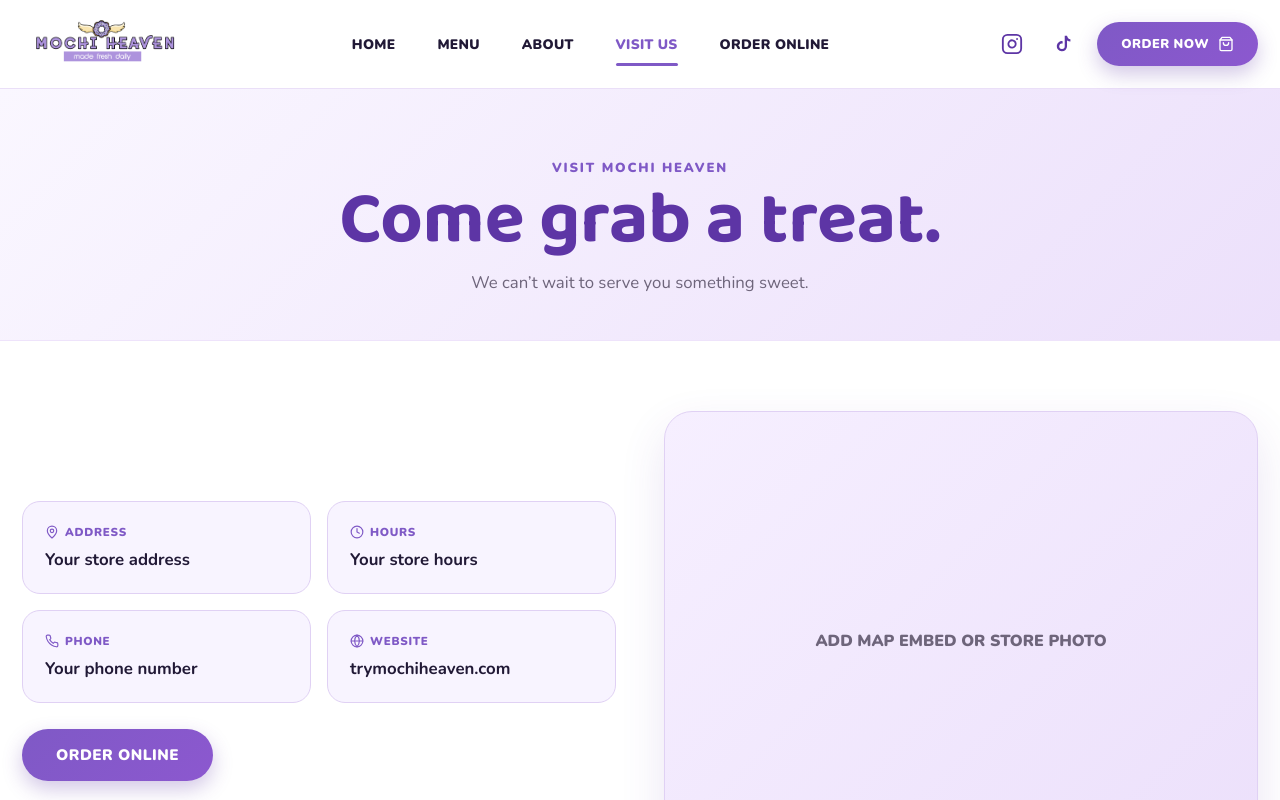
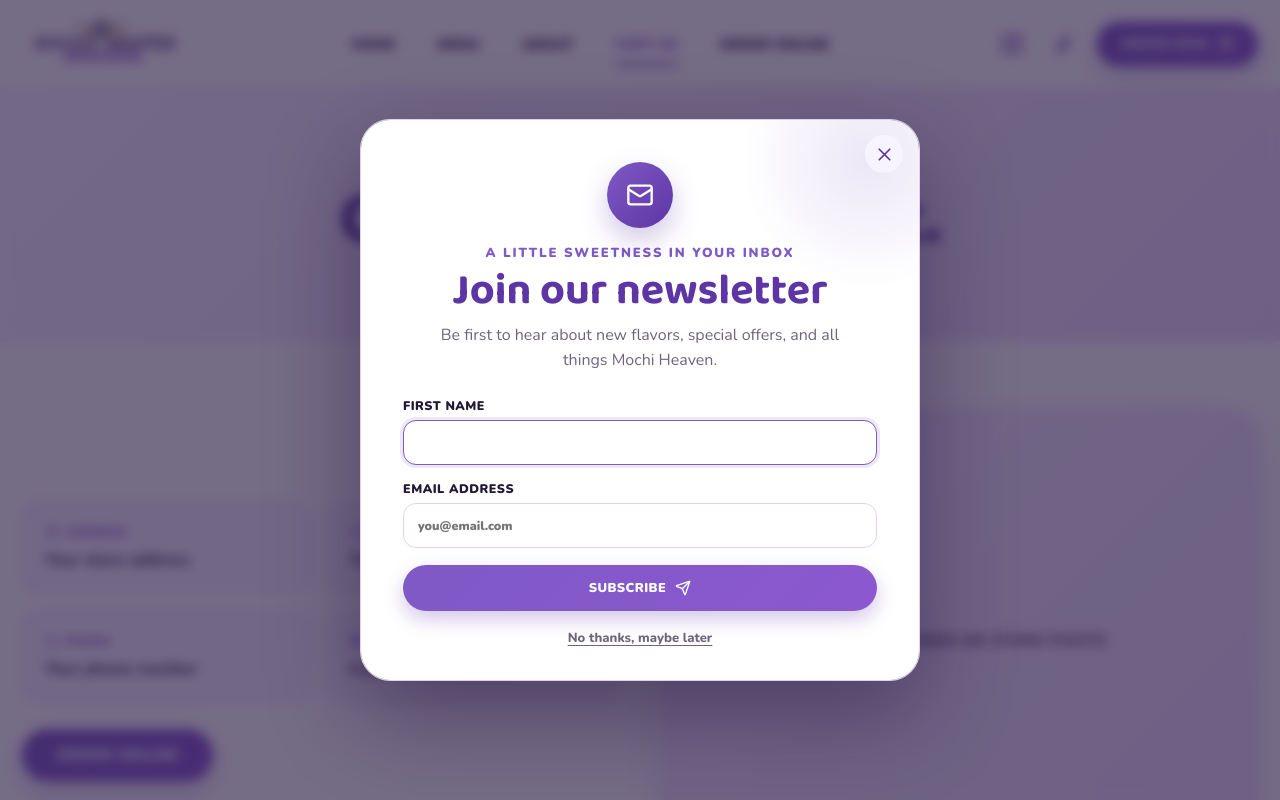
Before and after one commit to NotLagpixel/MochiHeaven, a React (Create React App) app: page /visit in a window 1280 px wide. Shown: the top 800 px of the page. Built offline with nearby package versions, Linux system fonts and the light colour scheme; no server answers.

Commit message:
Add first-visit newsletter signup

```diff
--- a/src/App.js
+++ b/src/App.js
@@ -5,6 +5,7 @@ import { useContent } from "./context/ContentContext";
 import Navbar from "./components/Navbar";
 import Footer from "./components/Footer";
 import OrderModal from "./components/OrderModal";
+import NewsletterModal from "./components/NewsletterModal";
 import Home from "./pages/Home";
 import MenuPage from "./pages/MenuPage";
 import About from "./pages/About";
@@ -58,6 +59,7 @@ export default function App() {
       </Routes>
       {!isAdmin && <Footer />}
       <OrderModal open={orderOpen} onClose={() => setOrderOpen(false)} />
+      {!isAdmin && <NewsletterModal />}
     </OrderContext.Provider>
   );
 }
--- a/src/components/Newsletter.js
+++ b/src/components/Newsletter.js
@@ -6,12 +6,18 @@ import { useContent } from "../context/ContentContext";
 export default function Newsletter() {
   const { content } = useContent();
   const n = content.site.newsletter || {};
+  const [firstName, setFirstName] = useState("");
   const [email, setEmail] = useState("");
   const [done, setDone] = useState(false);
   const [error, setError] = useState("");
 
   const submit = async (e) => {
     e.preventDefault();
+    const cleanFirstName = firstName.trim();
+    if (!cleanFirstName) {
+      setError("Please enter your first name.");
+      return;
+    }
     const valid = /^[^\s@]+@[^\s@]+\.[^\s@]+$/.test(email);
     if (!valid) {
       setError("Please enter a valid email address.");
@@ -24,13 +30,14 @@ export default function Newsletter() {
         await fetch(url, {
           method: "POST",
           headers: { "Content-Type": "application/json", Accept: "application/json" },
-          body: JSON.stringify({ email }),
+          body: JSON.stringify({ firstName: cleanFirstName, email: email.trim() }),
         });
       } catch (err) {
         /* form services may block CORS; treat as fire-and-forget */
       }
     }
     setDone(true);
+    setFirstName("");
     setEmail("");
   };
 
@@ -56,11 +63,22 @@ export default function Newsletter() {
           ) : (
             <form className="newsletter-form" onSubmit={submit}>
               <input
+                type="text"
+                className="newsletter-input"
+                placeholder="First name"
+                value={firstName}
+                onChange={(e) => setFirstName(e.target.value)}
+                autoComplete="given-name"
+                aria-label="First name"
+                data-testid="newsletter-first-name"
+              />
+              <input
                 type="email"
                 className="newsletter-input"
                 placeholder={n.placeholder || "you@email.com"}
                 value={email}
                 onChange={(e) => setEmail(e.target.value)}
+                autoComplete="email"
                 aria-label="Email address"
                 data-testid="newsletter-email"
               />
--- /dev/null
+++ b/src/components/NewsletterModal.js
@@ -0,0 +1,144 @@
+import React, { useEffect, useRef, useState } from "react";
+import { Check, Mail, Send, X } from "lucide-react";
+import { useContent } from "../context/ContentContext";
+
+const STORAGE_KEY = "mochi-heaven-newsletter-prompt-seen";
+
+export default function NewsletterModal() {
+  const { content } = useContent();
+  const newsletter = content?.site?.newsletter || {};
+  const [open, setOpen] = useState(false);
+  const [form, setForm] = useState({ firstName: "", email: "" });
+  const [error, setError] = useState("");
+  const [submitting, setSubmitting] = useState(false);
+  const [done, setDone] = useState(false);
+  const firstInput = useRef(null);
+
+  useEffect(() => {
+    let hasSeenPrompt = false;
+    try {
+      hasSeenPrompt = window.localStorage.getItem(STORAGE_KEY) === "true";
+    } catch (err) {
+      // The prompt can still work when storage is unavailable.
+    }
+
+    if (hasSeenPrompt) return undefined;
+    const timer = window.setTimeout(() => setOpen(true), 900);
+    return () => window.clearTimeout(timer);
+  }, []);
+
+  useEffect(() => {
+    if (!open) return undefined;
+    const previousOverflow = document.body.style.overflow;
+    document.body.style.overflow = "hidden";
+    firstInput.current?.focus();
+
+    const onKeyDown = (event) => {
+      if (event.key === "Escape") close();
+    };
+    window.addEventListener("keydown", onKeyDown);
+    return () => {
+      document.body.style.overflow = previousOverflow;
+      window.removeEventListener("keydown", onKeyDown);
+    };
+  }, [open]);
+
+  const rememberPrompt = () => {
+    try {
+      window.localStorage.setItem(STORAGE_KEY, "true");
+    } catch (err) {
+      // Closing the modal should never fail because storage is unavailable.
+    }
+  };
+
+  const close = () => {
+    rememberPrompt();
+    setOpen(false);
+  };
+
+  const update = (event) => {
+    const { name, value } = event.target;
+    setForm((current) => ({ ...current, [name]: value }));
+    setError("");
+  };
+
+  const submit = async (event) => {
+    event.preventDefault();
+    const firstName = form.firstName.trim();
+    const email = form.email.trim();
+
+    if (!firstName) {
+      setError("Please enter your first name.");
+      return;
+    }
+    if (!/^[^\s@]+@[^\s@]+\.[^\s@]+$/.test(email)) {
+      setError("Please enter a valid email address.");
+      return;
+    }
+
+    const actionUrl = (newsletter.actionUrl || "").trim();
+    if (!actionUrl) {
+      setError("Newsletter signup is being set up. Please try again soon.");
+      return;
+    }
+
+    setSubmitting(true);
+    try {
+      const response = await fetch(actionUrl, {
+        method: "POST",
+        headers: { "Content-Type": "application/json", Accept: "application/json" },
+        body: JSON.stringify({ firstName, email }),
+      });
+      if (!response.ok) throw new Error("Signup request failed");
+      rememberPrompt();
+      setDone(true);
+      window.setTimeout(() => setOpen(false), 2200);
+    } catch (err) {
+      setError("We couldn't complete your signup. Please try again.");
+    } finally {
+      setSubmitting(false);
+    }
+  };
+
+  if (!open) return null;
+
+  return (
+    <div className="newsletter-modal" role="dialog" aria-modal="true" aria-labelledby="newsletter-modal-title">
+      <button className="newsletter-modal-bg" type="button" onClick={close} aria-label="Close newsletter signup" />
+      <div className="newsletter-modal-card">
+        <button className="newsletter-modal-close" type="button" onClick={close} aria-label="Close">
+          <X size={21} />
+        </button>
+        <div className="newsletter-modal-icon"><Mail size={28} /></div>
+        <p className="eyebrow">A LITTLE SWEETNESS IN YOUR INBOX</p>
+        <h2 id="newsletter-modal-title">Join our newsletter</h2>
+        <p className="newsletter-modal-copy">
+          Be first to hear about new flavors, special offers, and all things Mochi Heaven.
+        </p>
+
+        {done ? (
+          <div className="newsletter-modal-success" role="status">
+            <Check size={22} />
+            <span>{newsletter.successMessage || "You're on the list! Welcome to Mochi Heaven."}</span>
+          </div>
+        ) : (
+          <form className="newsletter-modal-form" onSubmit={submit} noValidate>
+            <label>
+              <span>First name</span>
+              <input ref={firstInput} name="firstName" value={form.firstName} onChange={update} autoComplete="given-name" required />
+            </label>
+            <label>
+              <span>Email address</span>
+              <input name="email" type="email" value={form.email} onChange={update} autoComplete="email" placeholder="you@email.com" required />
+            </label>
+            {error && <p className="newsletter-modal-error" role="alert">{error}</p>}
+            <button className="order-pill newsletter-modal-submit" type="submit" disabled={submitting}>
+              {submitting ? "Joining..." : (newsletter.buttonText || "Join the list")} <Send size={16} />
+            </button>
+          </form>
+        )}
+        {!done && <button className="newsletter-modal-later" type="button" onClick={close}>No thanks, maybe later</button>}
+      </div>
+    </div>
+  );
+}
--- a/src/styles.css
+++ b/src/styles.css
@@ -101,13 +101,34 @@
 .newsletter-card .eyebrow{color:#e6d6ff;position:relative}
 .newsletter-card h2{position:relative;font-size:clamp(2.2rem,4vw,3rem);margin:0 0 12px;color:#fff}
 .newsletter-sub{position:relative;color:#eadffb;max-width:560px;margin:0 auto 26px;line-height:1.65;font-size:1.02rem}
-.newsletter-form{position:relative;display:flex;gap:12px;max-width:520px;margin:0 auto;flex-wrap:wrap;justify-content:center}
-.newsletter-input{flex:1;min-width:240px;border:0;border-radius:999px;padding:15px 22px;font-size:1rem;color:var(--ink);outline:none;box-shadow:0 6px 16px rgba(0,0,0,.12)}
+.newsletter-form{position:relative;display:flex;gap:12px;max-width:760px;margin:0 auto;flex-wrap:wrap;justify-content:center}
+.newsletter-input{flex:1;min-width:210px;border:0;border-radius:999px;padding:15px 22px;font-size:1rem;color:var(--ink);outline:none;box-shadow:0 6px 16px rgba(0,0,0,.12)}
 .newsletter-input:focus{box-shadow:0 0 0 3px rgba(255,255,255,.5)}
 .newsletter .order-pill{background:#fff;color:var(--deep);box-shadow:0 8px 20px rgba(0,0,0,.18)}
 .newsletter .order-pill:hover{background:#f3ecff}
 .newsletter-success{position:relative;display:inline-flex;align-items:center;gap:10px;background:rgba(255,255,255,.16);border:1px solid rgba(255,255,255,.35);color:#fff;font-weight:800;padding:15px 24px;border-radius:16px;max-width:560px;margin:0 auto;line-height:1.5}
 .newsletter-error{position:relative;display:block;margin-top:12px;color:#ffd9e4;font-weight:800;font-size:.88rem}
+
+/* ---------- FIRST-VISIT NEWSLETTER MODAL ---------- */
+.newsletter-modal{position:fixed;inset:0;z-index:250;display:grid;place-items:center;padding:20px}
+.newsletter-modal-bg{position:absolute;inset:0;width:100%;height:100%;border:0;background:rgba(33,18,61,.62);backdrop-filter:blur(6px)}
+.newsletter-modal-card{position:relative;width:min(560px,100%);max-height:calc(100vh - 40px);overflow-y:auto;background:#fff;border:1px solid var(--line);border-radius:30px;padding:42px 42px 32px;text-align:center;box-shadow:0 34px 90px rgba(30,15,58,.42);animation:newsletter-pop .42s cubic-bezier(.22,1,.36,1)}
+.newsletter-modal-card:before{content:"";position:absolute;top:-90px;right:-80px;width:260px;height:260px;border-radius:50%;background:radial-gradient(circle,rgba(127,89,198,.15),transparent 70%);pointer-events:none}
+.newsletter-modal-close{position:absolute;z-index:2;right:16px;top:15px;width:38px;height:38px;border:0;border-radius:50%;background:var(--lavender2);color:var(--deep);display:grid;place-items:center;transition:background .2s,transform .2s}
+.newsletter-modal-close:hover{background:var(--lavender);transform:rotate(6deg)}
+.newsletter-modal-icon{position:relative;width:66px;height:66px;border-radius:50%;margin:0 auto 16px;background:linear-gradient(135deg,var(--purple),var(--deep));color:#fff;display:grid;place-items:center;box-shadow:0 12px 28px rgba(94,53,165,.28)}
+.newsletter-modal-card h2{position:relative;margin:0 0 10px;color:var(--deep);font-size:clamp(2rem,5vw,2.7rem);line-height:1}
+.newsletter-modal-copy{position:relative;max-width:430px;margin:0 auto 24px;color:var(--muted);line-height:1.55}
+.newsletter-modal-form{display:grid;gap:15px;text-align:left}
+.newsletter-modal-form label{display:grid;gap:6px;color:var(--ink);font-size:.78rem;font-weight:900;text-transform:uppercase;letter-spacing:.04em}
+.newsletter-modal-form input{width:100%;border:1px solid var(--line);border-radius:13px;padding:13px 14px;background:#fff;color:var(--ink);font:inherit;outline:none;text-transform:none;letter-spacing:0;transition:border .2s,box-shadow .2s}
+.newsletter-modal-form input:focus{border-color:var(--purple);box-shadow:0 0 0 3px rgba(127,89,198,.14)}
+.newsletter-modal-submit{width:100%;justify-content:center;margin-top:2px;padding:14px 24px}
+.newsletter-modal-submit:disabled{cursor:wait;opacity:.72;transform:none}
+.newsletter-modal-error{margin:0;color:#c52d5d;font-size:.85rem;font-weight:800;text-align:center}
+.newsletter-modal-success{display:flex;align-items:center;justify-content:center;gap:10px;border:1px solid #b8e1ca;border-radius:16px;padding:17px;background:#effaf3;color:#237344;font-weight:900;line-height:1.4}
+.newsletter-modal-later{margin-top:17px;border:0;background:none;color:var(--muted);font-weight:800;font-size:.82rem;text-decoration:underline;text-underline-offset:3px}
+@keyframes newsletter-pop{from{opacity:0;transform:translateY(22px) scale(.96)}to{opacity:1;transform:translateY(0) scale(1)}}
 
 /* ---------- SHARED PAGE HERO ---------- */
 .page-hero{padding:70px 0 46px;background:linear-gradient(135deg,#faf7ff,#ece0fb);text-align:center;border-bottom:1px solid #eee3fb}
@@ -279,4 +300,6 @@ textarea.field{resize:vertical;font-family:inherit}
   .visit-grid,.about-features,.grid2,.item-row{grid-template-columns:1fr}
   .footer-bottom{flex-direction:column;gap:6px}
   .admin-actions{width:100%}
+  .newsletter-modal{padding:12px}
+  .newsletter-modal-card{max-height:calc(100vh - 24px);padding:34px 20px 25px;border-radius:24px}
 }
```
